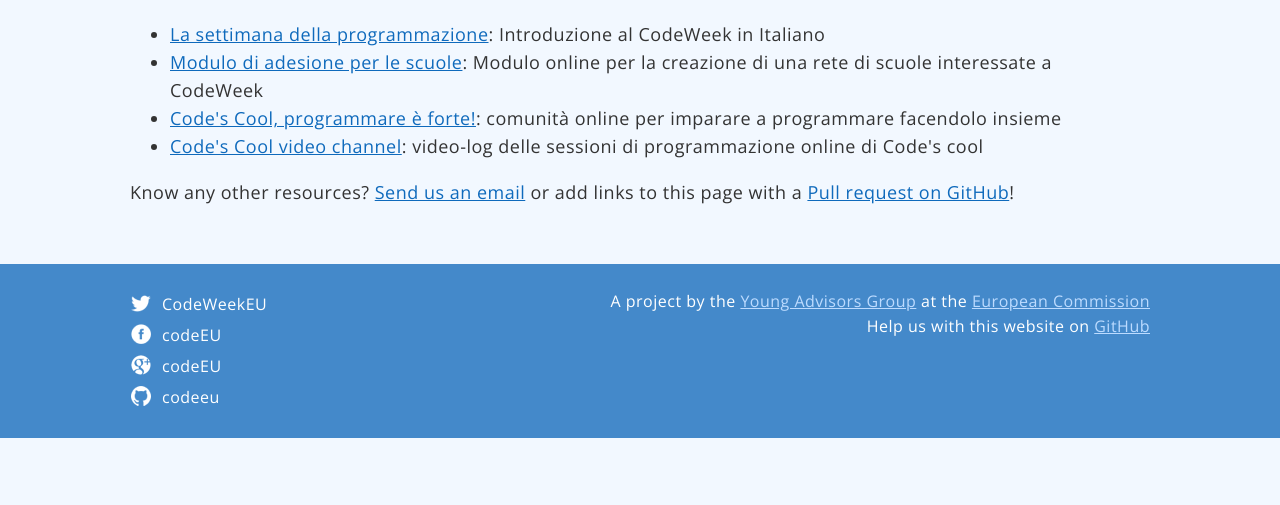
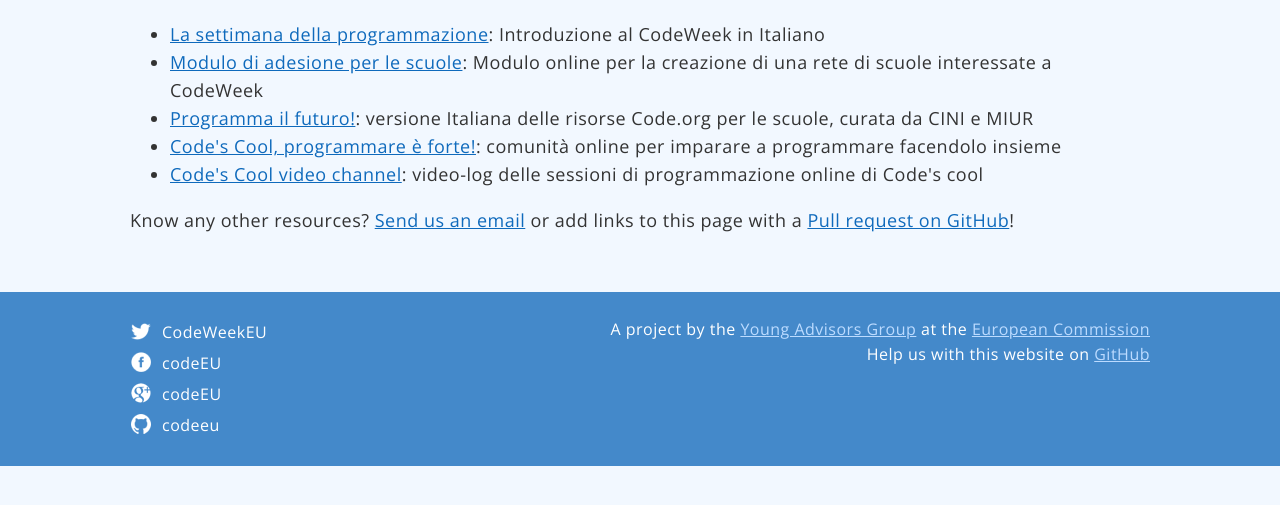
Before and after one commit to codeeu/codeeu.github.io, a Jekyll site: the page built from resources/italy/index.html, in a window 1280 px wide, cut to the strip 167-672 px from the top of the page. Built offline with Jekyll 4.4.1, drawn with Linux system fonts in a browser that asks for light colours; nearby versions of some CDN libraries; Markdown is read by kramdown in place of the engine named in the settings.

Commit message:
Update index.html
Added "Programma il futuro".

```diff
--- a/resources/italy/index.html
+++ b/resources/italy/index.html
@@ -6,6 +6,7 @@
   <ul>
    	<li><a href="http://informatica.uniurb.it/codeweekeu/">La settimana della programmazione</a>: Introduzione al CodeWeek in Italiano</li>
    	<li><a href="http://informatica.uniurb.it/codeweekeu/scuole/">Modulo di adesione per le scuole</a>: Modulo online per la creazione di una rete di scuole interessate a CodeWeek</li>
+   	<li><a href="http://programmailfuturo.it/">Programma il futuro!</a>: versione Italiana delle risorse Code.org per le scuole, curata da CINI e MIUR</li>
    	<li><a href="http://www.codescool.net/">Code's Cool, programmare è forte!</a>: comunità online per imparare a programmare facendolo insieme</li>
    	<li><a href="https://www.youtube.com/channel/UCtcyXCuAy_NHusocxuERuXA">Code's Cool video channel</a>: video-log delle sessioni di programmazione online di Code's cool</li>
   </ul>
```
